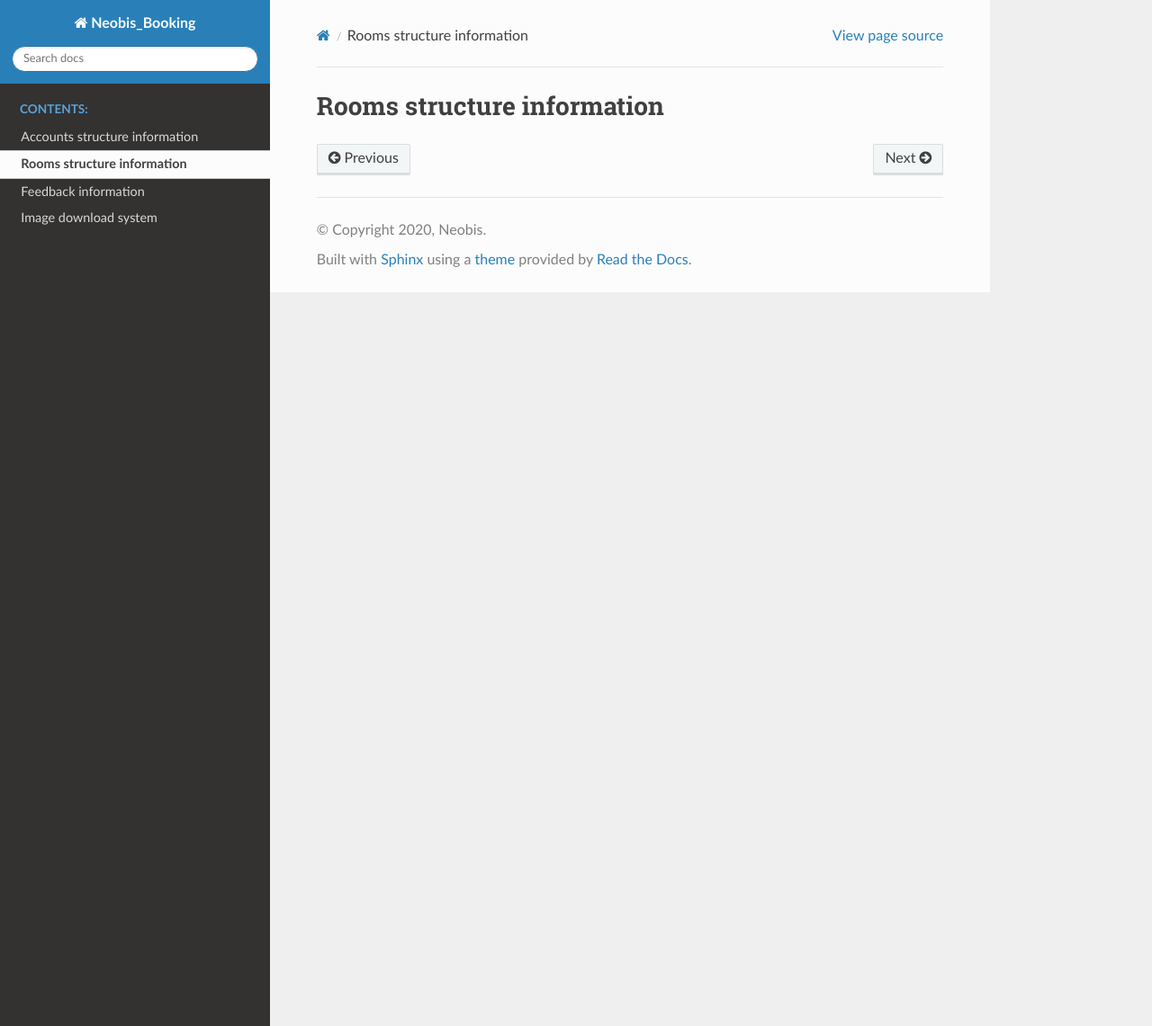
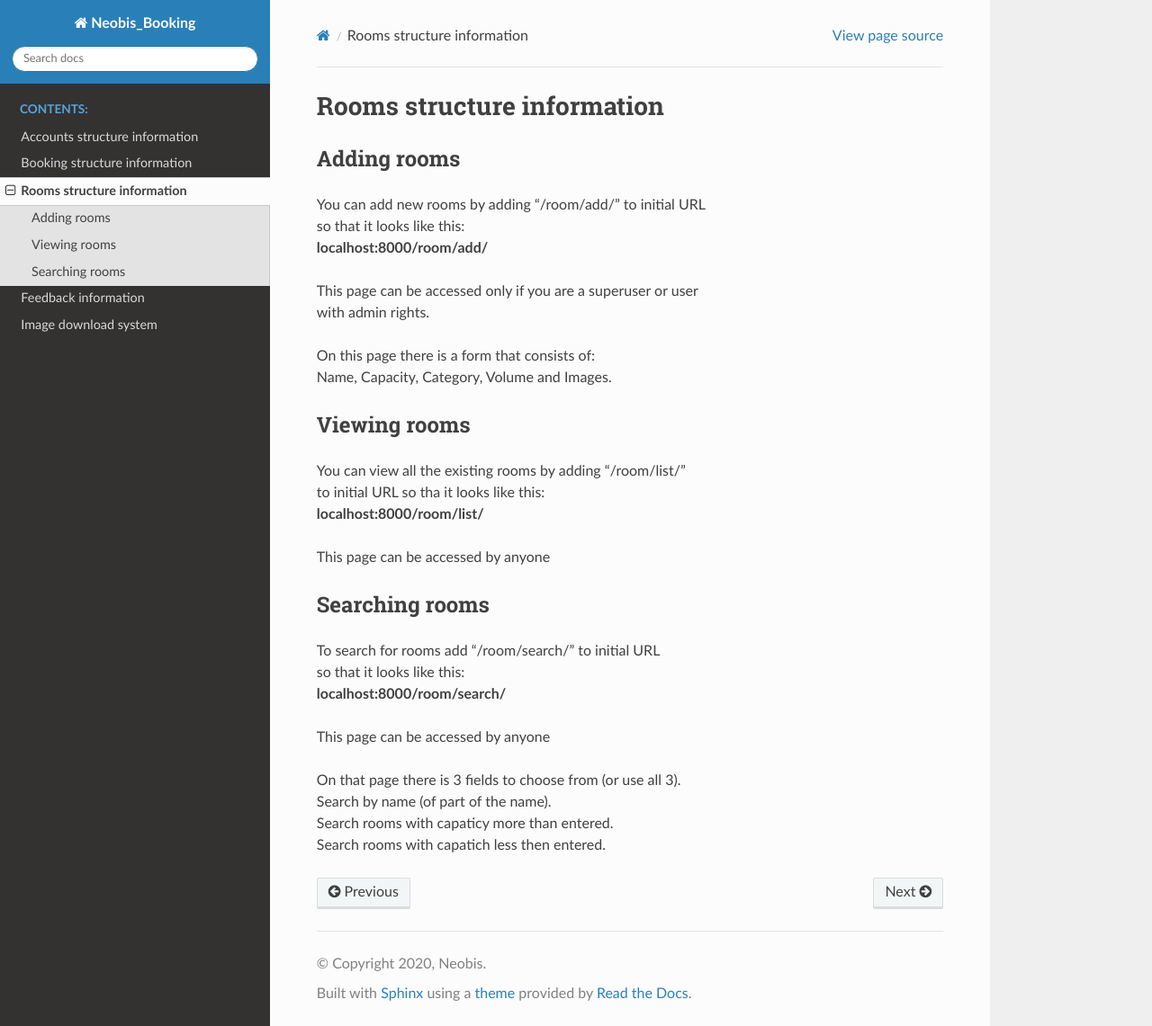
Before and after one commit to NeobisB00king/Neobis_Booking, a Sphinx documentation site: the page built from docs/rooms.rst, in a window 1280 px wide and 1141 px high. Shown: the whole window at 90% size. Built offline with Sphinx 7.4.7 and the Read the Docs theme 2.0.0, drawn with Linux system fonts in a browser that asks for light colours.

Commit message:
Added documentation for accounts and rooms

```diff
--- a/docs/index.rst
+++ b/docs/index.rst
@@ -6,6 +6,7 @@ Neobis Booking's documentation
    :caption: Contents:
 
    accounts
+   booking
    rooms
    feedback
    imagedownload
--- a/docs/rooms.rst
+++ b/docs/rooms.rst
@@ -1,3 +1,39 @@
 ***************************
 Rooms structure information
 ***************************
+
+Adding rooms
+************
+
+| You can add new rooms by adding "/room/add/" to initial URL
+| so that it looks like this:
+| **localhost:8000/room/add/**
+|
+| This page can be accessed only if you are a superuser or user
+| with admin rights.
+|
+| On this page there is a form that consists of:
+| Name, Capacity, Category, Volume and Images.
+
+Viewing rooms
+*************
+
+| You can view all the existing rooms by adding "/room/list/"
+| to initial URL so tha it looks like this:
+| **localhost:8000/room/list/**
+|
+| This page can be accessed by anyone
+
+Searching rooms
+***************
+
+| To search for rooms add "/room/search/" to initial URL
+| so that it looks like this:
+| **localhost:8000/room/search/**
+|
+| This page can be accessed by anyone
+|
+| On that page there is 3 fields to choose from (or use all 3).
+| Search by name (of part of the name).
+| Search rooms with capaticy more than entered.
+| Search rooms with capatich less then entered.
```
Also changed, not shown: docs/accounts.rst (+25 -0 lines), docs/booking.rst (added, +10 -0 lines), docs/feedback.rst (+4 -4 lines).
